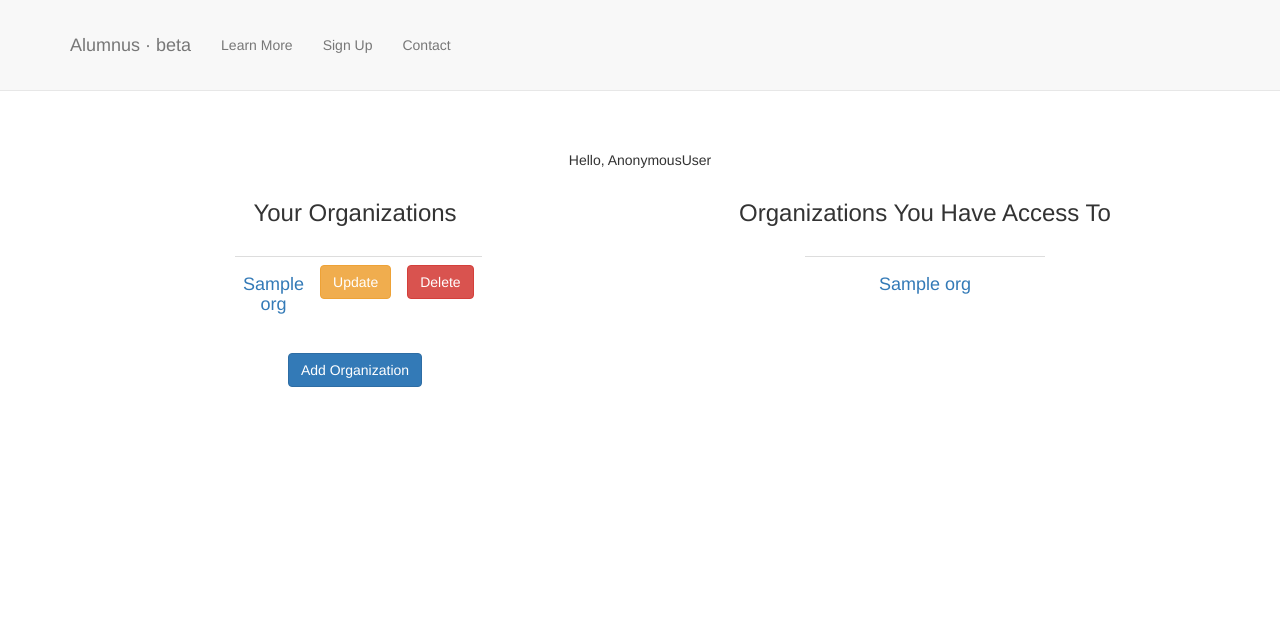
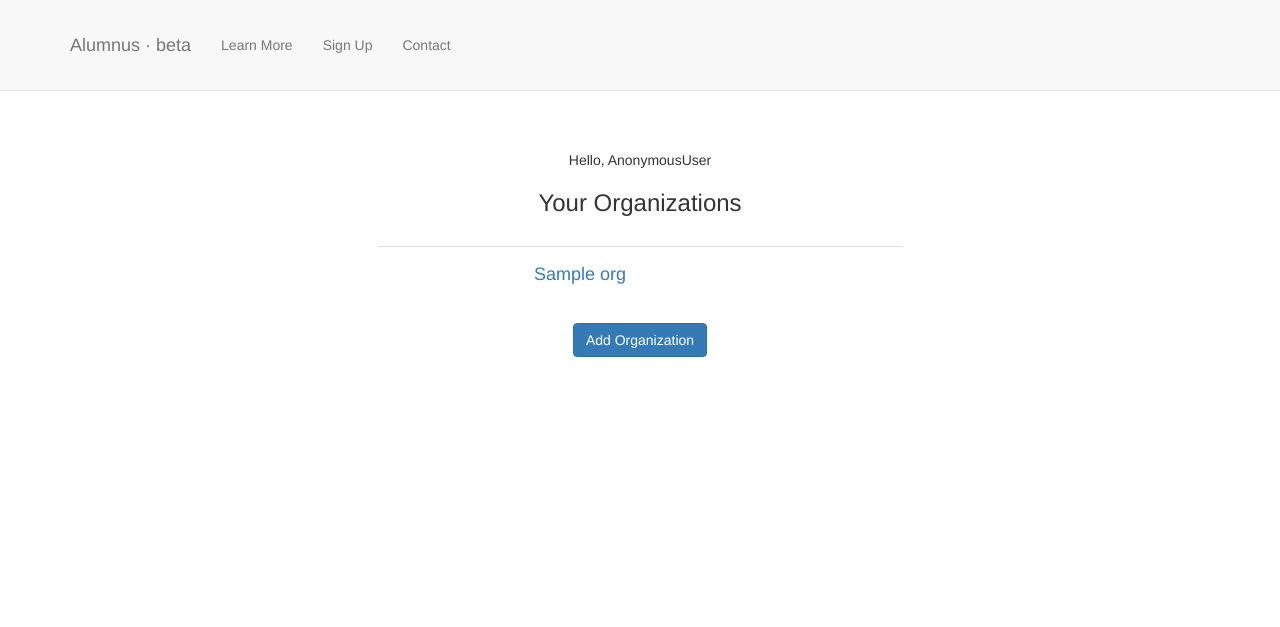
Before and after one commit to ianzapolsky/alumnus-django, a Django app: template apps/website/templates/organization_list.html in a window 1280 px wide. Shown: the top 627 px of the page. Run offline with Django 3.2, Linux system fonts and the light colour scheme; the template is opened without the code that fills it: most values are stand-ins (such as "Sample title", 1, 10 or a date in 2020); some libraries are stand-ins or nearby versions.

Commit message:
changed organization list

```diff
--- a/apps/website/templates/organization_list.html
+++ b/apps/website/templates/organization_list.html
@@ -11,20 +11,22 @@
 
 {% block content %}
 <p>Hello, {{ user }}</p>
-<div class="center-align col-md-6">
+<div class="centered center-align col-md-12">
   <h3>Your Organizations</h3>
   <br>
   <div id="organization-container" class="centered col-md-6">
     <table class="table">
       {% for org in organizations %}
       <tr>
-        <td><a href="{{ org.get_absolute_url }}"><h4>{{ org }}</h4></a></td>
-        <td><a href="{{ org.get_update_url }}" class="btn btn-warning">Update</a></td>
-        <td><a data-organization-id="{{ org.pk }}" class="organization-delete btn btn-danger">Delete</a></td>
-      </tr>
-      {% empty %}
-      <tr>
-        <td>You own no Organizations.</td>
+        {% if org.owner == user %}
+          <td><a href="{{ org.get_absolute_url }}"><h4>{{ org }}</h4></a></td>
+          <td><a href="{{ org.get_update_url }}" class="btn btn-warning">Update</a></td>
+          <td><a data-organization-id="{{ org.pk }}" class="organization-delete btn btn-danger">Delete</a></td>
+        {% else %}
+          <td><a href="{{ org.get_absolute_url }}"><h4>{{ org }}</h4></a></td>
+          <td></td>
+          <td></td>
+        {% endif %}
       </tr>
       {% endfor %}
     </table>
@@ -32,21 +34,4 @@
   </div>
 </div>
 
-<div class="center-align col-md-6">
-  <h3>Organizations You Have Access To</h3>
-  <br>
-  <div class="centered col-md-6">
-    <table class="table">
-      {% for org in privileged_organizations %}
-      <tr>
-        <td><a href="{{ org.get_absolute_url }}"><h4>{{ org }}</h4></a></td>
-      </tr>
-      {% empty %}
-      <tr>
-        <td>You have access to no other Organizations.</td>
-      </tr>
-      {% endfor %}
-    </table>
-  </div>
-</div>
 {% endblock %}
--- a/apps/website/views.py
+++ b/apps/website/views.py
@@ -89,8 +89,9 @@ def user_update_password(request):
 @login_required
 def organizations(request):
     context = {'user': request.user}
-    context['organizations'] = Organization.objects.filter(owner=request.user)
-    context['privileged_organizations'] = Organization.objects.filter(privileged_users__in=[request.user])
+    organizations = Organization.objects.filter(owner=request.user)
+    privileged_organizations = Organization.objects.filter(privileged_users__in=[request.user])
+    context['organizations'] = itertools.chain(organizations, privileged_organizations)
     return render(request, 'organization_list.html', context)
 
 
```
